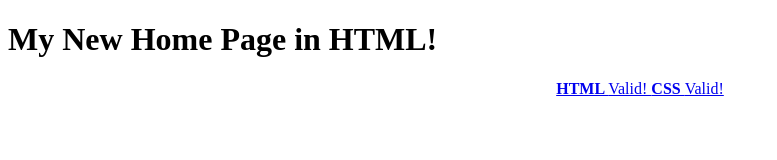
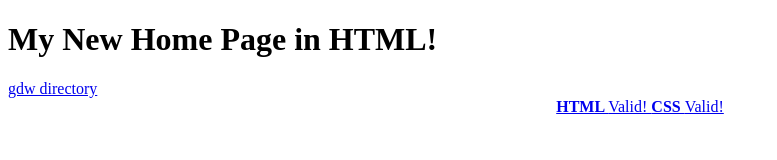
Before and after one commit to 1030365/Website, a plain HTML site: page index.html in a window 1280 px wide. Shown: the whole page, without its empty margins (0-777 px from the left). Drawn offline with Linux system fonts and the light colour scheme.

Commit message:
Add link to gdw/index.html in index.html

```diff
--- a/index.html
+++ b/index.html
@@ -10,7 +10,7 @@ that will not effect its appearence when rendered. ~ JE
 </head>
 <body>
 <h1>My New Home Page in HTML!</h1>
-
+<a href="gdw/index.html">gdw directory</a>
 <footer style="text-align: center;">
 <a href="http://validator.w3.org/check?uri=https://1030365.github.io/website">
 <strong> HTML </strong> Valid! </a>
```
